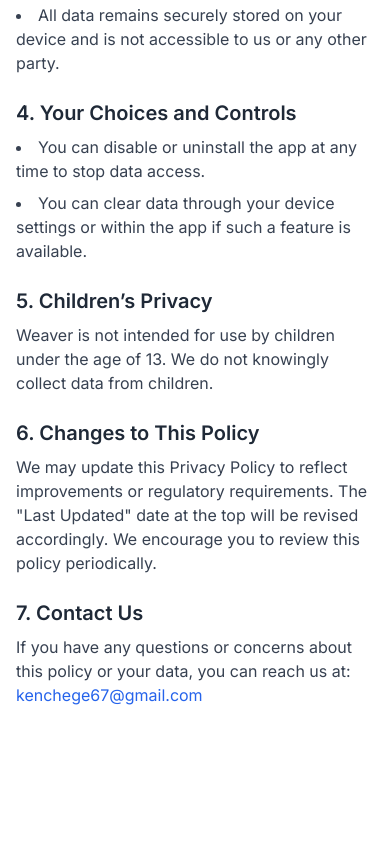
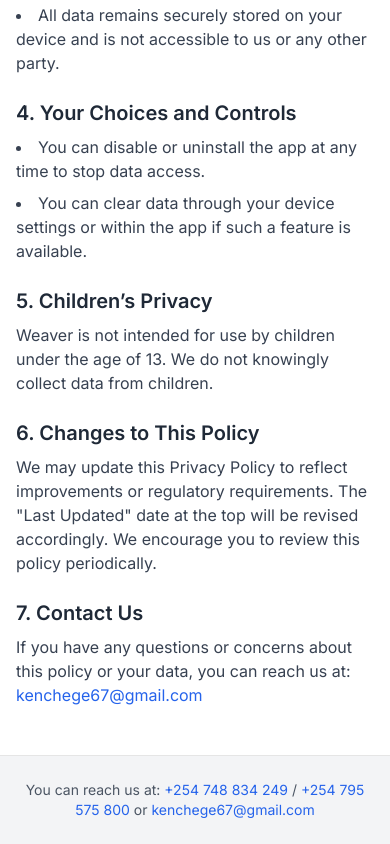
Before and after one commit to LuckyRanjos/weaver-website, a Next.js app: page /privacy in a window 390 px wide. Shown: the part 1458-2302 px from the top of the page. Before the commit the page ends 2181 px from the top, so only its background shows below. Built offline with nearby package versions, Linux system fonts and the light colour scheme.

Commit message:
Added phone numbers to privacy policy page

```diff
--- a/app/privacy/page.tsx
+++ b/app/privacy/page.tsx
@@ -113,6 +113,16 @@ export default function PrivacyPolicyPage() {
           </section>
         </div>
       </main>
+
+    {/* 👇 Footer added here */}
+      <footer className="bg-gray-100 border-t mt-8">
+        <div className="max-w-7xl mx-auto px-4 py-6 text-center text-gray-600 text-sm">
+          You can reach us at:{" "}
+          <a href="tel:+254748834249" className="text-blue-600 hover:underline">+254 748 834 249</a> /{" "}
+          <a href="tel:+254795575800" className="text-blue-600 hover:underline">+254 795 575 800</a> or{" "}
+          <a href="mailto:kenchege67@gmail.com" className="text-blue-600 hover:underline">kenchege67@gmail.com</a>
+        </div>
+      </footer>
     </div>
   )
 }
```
